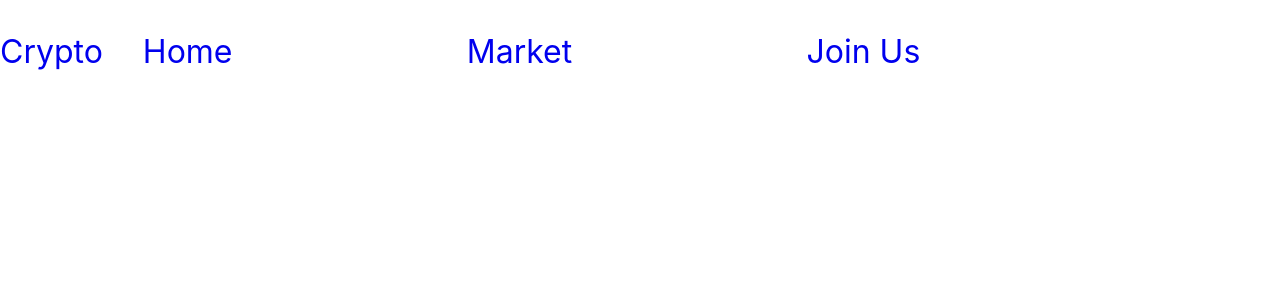
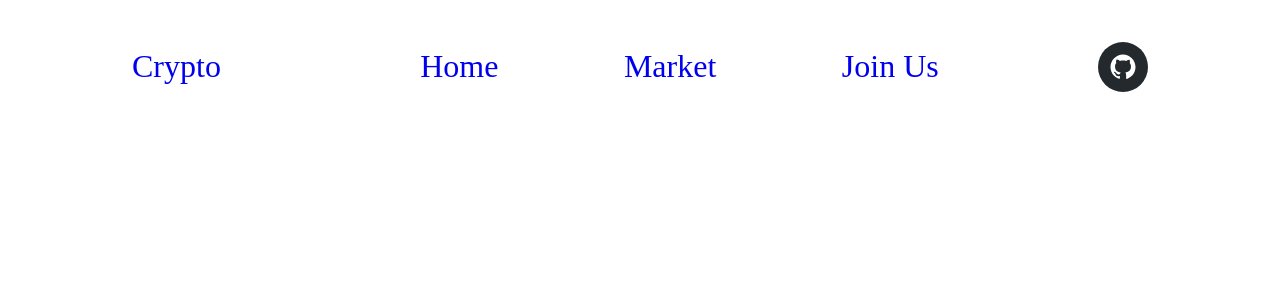
Before and after one commit to KishoreNanthagopal98/Cryptowebsite, a React (Create React App) app: page / in a window 1280 px wide. Shown: the top 300 px of the page. Built offline with nearby package versions, Linux system fonts and the light colour scheme.

Commit message:
Navbar work started

```diff
--- a/src/components/Navbar/navbar.js
+++ b/src/components/Navbar/navbar.js
@@ -1,10 +1,11 @@
 import { Link } from "react-router-dom";
+import { SocialIcon } from 'react-social-icons'
 import "./navbar.scss";
 
 function Navbar() {
 	return (
 		<>
-			<nav className="navBar">
+			<nav className="navBar container">
 				<div className="navbarMainDiv">
 					<Link to="/">
 						<p>Crypto</p>
@@ -20,6 +21,9 @@ function Navbar() {
 							<a href="#joinus">Join Us</a>
 						</li>
 					</ul>
+					<div>
+						<SocialIcon network="github" url="https://githuv.com/"/>
+					</div>
 				</div>
 			</nav>
 		</>
--- a/src/components/Navbar/navbar.scss
+++ b/src/components/Navbar/navbar.scss
@@ -8,7 +8,7 @@ nav {
     a {
     //   color: whitesmoke;
     }
-  }
+}
 
 .navBar{
     position: absolute;
@@ -17,11 +17,11 @@ nav {
 
 .navbarMainDiv{
     display: flex;
-    justify-content: space-between;
+    // justify-content: space-between;
     max-width: 120rem;
     margin: 0 auto;
     font-size: 2rem;
-    // padding: 3rem 2rem;
+    padding: 1rem 2rem;
     align-items: center;
     color: #f3f2f4;
 
@@ -33,7 +33,8 @@ nav {
 .navList{
     list-style: none;
     display: flex;
-    gap:25%;
+    gap:15%;
     align-items: center;
-    width: 200rem
+    width: 200rem;
+    justify-content: center;
 }
--- a/src/index.scss
+++ b/src/index.scss
@@ -1,13 +1,31 @@
-body {
-  margin: 0;
-  font-family: -apple-system, BlinkMacSystemFont, 'Segoe UI', 'Roboto', 'Oxygen',
-    'Ubuntu', 'Cantarell', 'Fira Sans', 'Droid Sans', 'Helvetica Neue',
-    sans-serif;
-  -webkit-font-smoothing: antialiased;
-  -moz-osx-font-smoothing: grayscale;
+.container {
+  width: 100%;
+  padding-right: 15px;
+  padding-left: 15px;
+  margin-right: auto;
+  margin-left: auto;
 }
 
-code {
-  font-family: source-code-pro, Menlo, Monaco, Consolas, 'Courier New',
-    monospace;
+@media (min-width: 576px){
+  .containers {
+    max-width: 540px;
+  }
 }
+
+@media (min-width: 768px){
+  .containers {
+    max-width: 720px;
+  }
+}
+
+@media (min-width: 992px){
+  .containers {
+      max-width: 960px;
+  }
+}
+
+@media (min-width: 1200px) {
+  .containers {
+    max-width: 1140px;
+  }
+}
```
